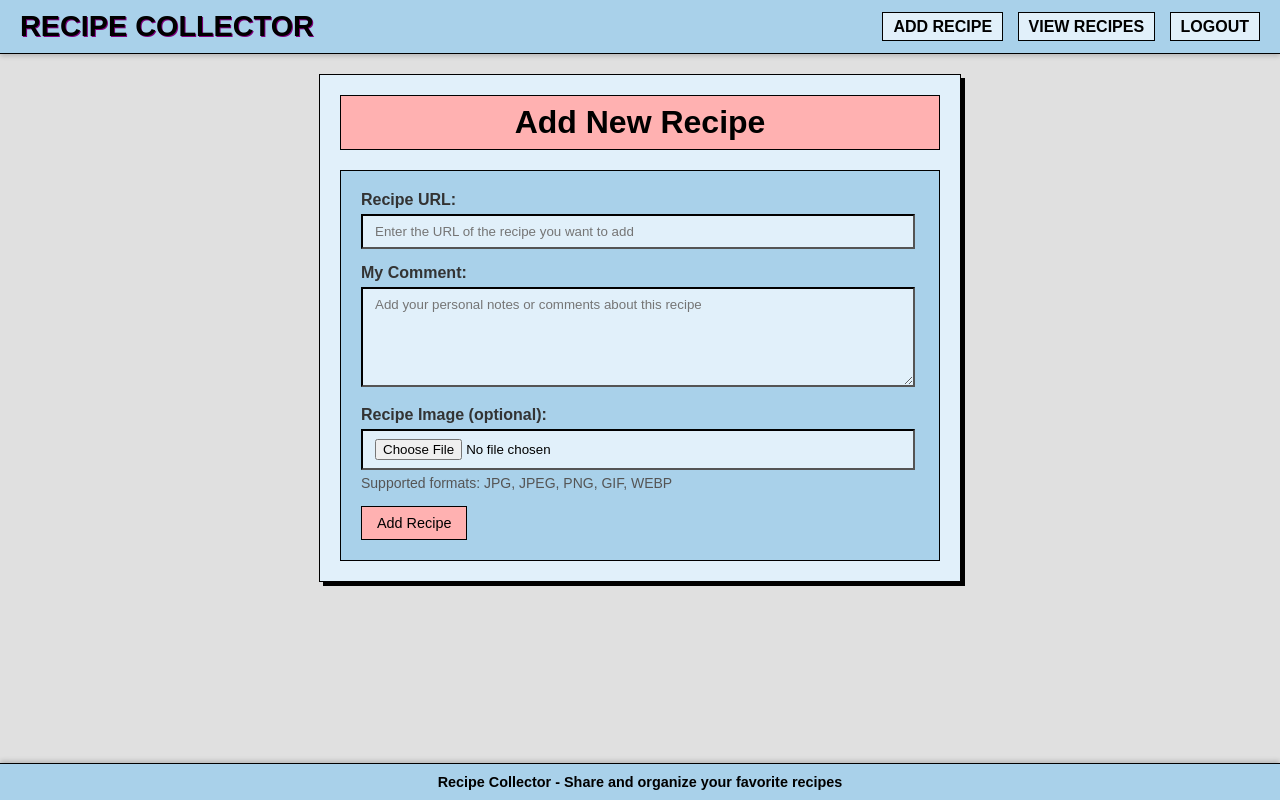
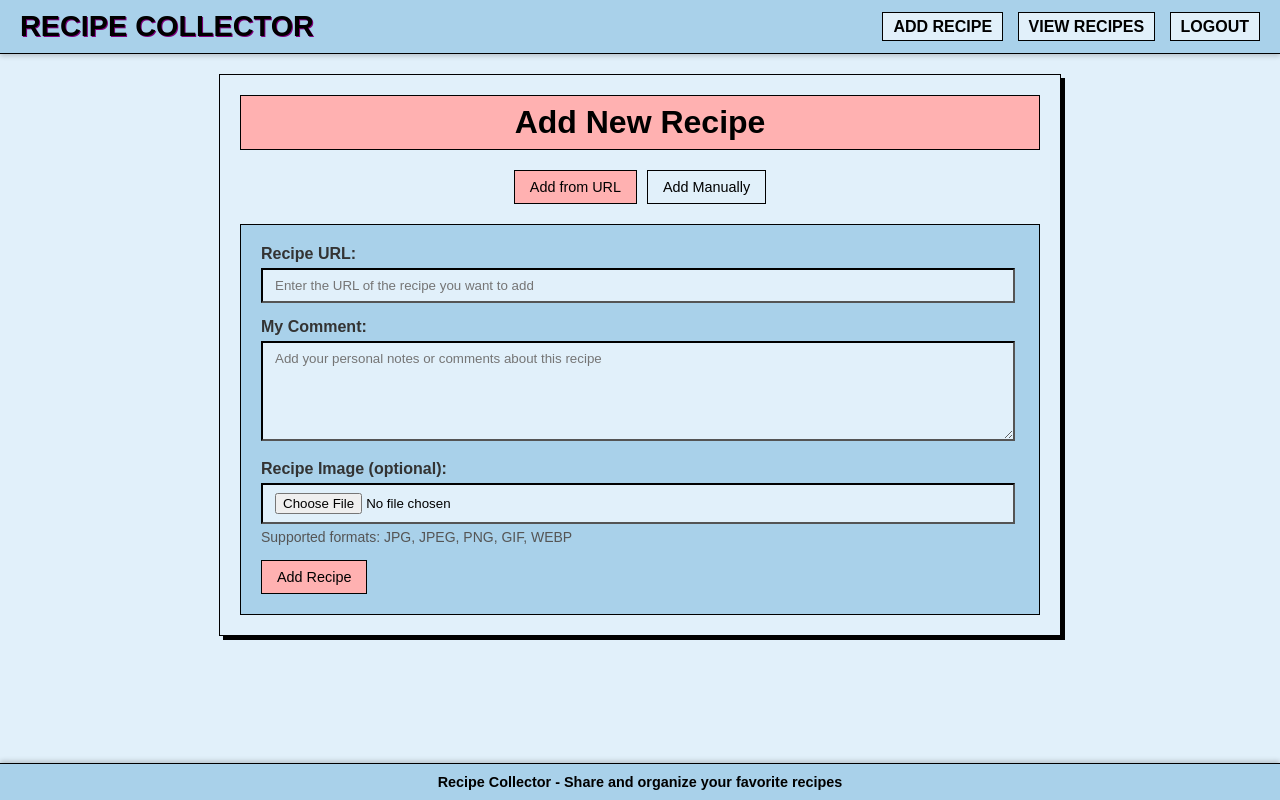
Before and after one commit to joshrees77/Recipe-Collector, a Flask app: page /add in a window 1280 px wide. Run offline with Flask 3, Linux system fonts and the light colour scheme; the visitor is signed in with stand-in values (Sample User, id 1).

Commit message:
updated look and manual recipe form

```diff
--- a/app.py
+++ b/app.py
@@ -418,9 +418,11 @@ def commit_and_push_db():
 def add_recipe():
     if not session.get('logged_in'):
         abort(403)
+
     url = request.form.get('url')
-    my_comment = request.form.get('my_comment')  # Get the comment from the form
+    my_comment = request.form.get('my_comment')
     image_url = None
+
     # Handle file upload
     if 'image_file' in request.files:
         file = request.files['image_file']
@@ -437,28 +439,46 @@ def add_recipe():
             file.save(filepath)
             crop_to_square(filepath) # Crop the image after saving
             image_url = filename
-    if not url:
-        return jsonify({'error': 'No URL provided'}), 400
+
     try:
-        recipe_data = extract_recipe(url)
-        recipe = Recipe(
-            title=recipe_data['title'],
-            ingredients=recipe_data['ingredients'],
-            instructions=recipe_data['instructions'],
-            source_url=url,
-            source_name=get_domain_name(url),
-            image_url=image_url if image_url else None,
-            my_comment=my_comment  # Add the comment to the recipe
-        )
+        if url:
+            # URL scraping mode
+            recipe_data = extract_recipe(url)
+            recipe = Recipe(
+                title=recipe_data['title'],
+                ingredients=recipe_data['ingredients'],
+                instructions=recipe_data['instructions'],
+                source_url=url,
+                source_name=get_domain_name(url),
+                image_url=image_url if image_url else None,
+                my_comment=my_comment
+            )
+        else:
+            # Manual entry mode
+            title = request.form.get('title')
+            ingredients = request.form.get('ingredients')
+            instructions = request.form.get('instructions')
+            source_name = request.form.get('source_name')
+            source_url = request.form.get('source_url', '')  # Optional
+
+            if not all([title, ingredients, instructions, source_name]):
+                return jsonify({'error': 'Missing required fields'}), 400
+
+            recipe = Recipe(
+                title=title,
+                ingredients=ingredients,
+                instructions=instructions,
+                source_url=source_url if source_url else '',
+                source_name=source_name,
+                image_url=image_url if image_url else None,
+                my_comment=my_comment
+            )
+
         db.session.add(recipe)
         db.session.commit()
 
-        # *** WARNING: Attempting to commit and push DB file - NOT RECOMMENDED ***
-        # This is unreliable and has significant drawbacks (data loss on deploy, git issues, security)
-        # You MUST manually set up git on the server for this to have any chance of working.
-        # The database file on the server is still ephemeral and will be lost on redeploy.
-        commit_and_push_db() # Call the function after saving the recipe
-        # *************************************************************************
+        # Attempt to commit and push DB file
+        commit_and_push_db()
 
         return redirect(url_for('recipes'))
     except Exception as e:
--- a/templates/index.html
+++ b/templates/index.html
@@ -11,11 +11,50 @@
         Please <a href="{{ url_for('login') }}">log in</a> to add recipes.
     </div>
     {% else %}
+    <div class="entry-type-toggle">
+        <button type="button" class="btn-90s-primary toggle-btn active" data-mode="url">Add from URL</button>
+        <button type="button" class="btn-90s-primary toggle-btn" data-mode="manual">Add Manually</button>
+    </div>
+
     <form action="{{ url_for('add_recipe') }}" method="post" enctype="multipart/form-data" class="add-recipe-form">
-        <div class="form-group">
-            <label for="url" class="form-label-90s">Recipe URL:</label>
-            <input type="url" name="url" id="url" class="form-control-90s" required
-                   placeholder="Enter the URL of the recipe you want to add">
+        <div id="url-entry" class="entry-section">
+            <div class="form-group">
+                <label for="url" class="form-label-90s">Recipe URL:</label>
+                <input type="url" name="url" id="url" class="form-control-90s"
+                       placeholder="Enter the URL of the recipe you want to add">
+            </div>
+        </div>
+
+        <div id="manual-entry" class="entry-section" style="display: none;">
+            <div class="form-group">
+                <label for="title" class="form-label-90s">Recipe Title:</label>
+                <input type="text" name="title" id="title" class="form-control-90s" required
+                       placeholder="Enter the recipe title">
+            </div>
+
+            <div class="form-group">
+                <label for="ingredients" class="form-label-90s">Ingredients:</label>
+                <textarea name="ingredients" id="ingredients" class="form-control-90s" rows="10" required
+                          placeholder="Enter ingredients, one per line"></textarea>
+            </div>
+
+            <div class="form-group">
+                <label for="instructions" class="form-label-90s">Instructions:</label>
+                <textarea name="instructions" id="instructions" class="form-control-90s" rows="10" required
+                          placeholder="Enter instructions, one per line"></textarea>
+            </div>
+
+            <div class="form-group">
+                <label for="source_name" class="form-label-90s">Source Name:</label>
+                <input type="text" name="source_name" id="source_name" class="form-control-90s" required
+                       placeholder="Enter the source name (e.g., 'My Cookbook', 'Family Recipe')">
+            </div>
+
+            <div class="form-group">
+                <label for="source_url" class="form-label-90s">Source URL (optional):</label>
+                <input type="url" name="source_url" id="source_url" class="form-control-90s"
+                       placeholder="Enter the source URL if available">
+            </div>
         </div>
 
         <div class="form-group">
@@ -40,13 +79,13 @@
 
 <style>
 body {
-    background-color: #e0e0e0; /* Consistent light gray background */
+    background-color: #e1f0fa; /* Consistent light gray background */
     font-family: 'Arial', sans-serif;
     color: #000;
 }
 
 .add-recipe-container {
-    max-width: 600px;
+    max-width: 800px;
     margin: 20px auto;
     padding: 20px;
     border: 1px solid #000;
@@ -64,6 +103,35 @@ body {
     font-size: 2em;
     margin-top: 0;
     margin-bottom: 20px;
+}
+
+.entry-type-toggle {
+    display: flex;
+    gap: 10px;
+    margin-bottom: 20px;
+    justify-content: center;
+}
+
+.toggle-btn {
+    background-color: #e1f0fa; /* Lighter blue when not active */
+    color: #000;
+    padding: 8px 15px;
+    font-size: 0.9em;
+    border: 1px solid #000;
+    border-radius: 0;
+    cursor: pointer;
+    transition: none;
+    font-family: 'Arial', sans-serif;
+    text-decoration: none;
+    display: inline-block;
+}
+
+.toggle-btn.active {
+    background-color: #ffb1b1; /* Pinkish-red when active */
+}
+
+.toggle-btn:hover {
+    background-color: #e09b9b;
 }
 
 .add-recipe-form {
@@ -139,4 +207,47 @@ textarea.form-control-90s {
     color: #555;
 }
 </style>
+
+<script>
+document.addEventListener('DOMContentLoaded', function() {
+    const toggleBtns = document.querySelectorAll('.toggle-btn');
+    const urlSection = document.getElementById('url-entry');
+    const manualSection = document.getElementById('manual-entry');
+    const urlInput = document.getElementById('url');
+    const manualInputs = document.querySelectorAll('#manual-entry input, #manual-entry textarea');
+
+    function setActiveMode(mode) {
+        // Update button styles
+        toggleBtns.forEach(btn => {
+            btn.classList.toggle('active', btn.dataset.mode === mode);
+        });
+
+        // Show/hide sections
+        urlSection.style.display = mode === 'url' ? 'block' : 'none';
+        manualSection.style.display = mode === 'manual' ? 'block' : 'none';
+
+        // Update required attributes
+        if (mode === 'url') {
+            urlInput.required = true;
+            manualInputs.forEach(input => input.required = false);
+        } else {
+            urlInput.required = false;
+            manualInputs.forEach(input => {
+                if (input.id !== 'source_url' && input.id !== 'my_comment') {
+                    input.required = true;
+                }
+            });
+        }
+    }
+
+    toggleBtns.forEach(btn => {
+        btn.addEventListener('click', () => {
+            setActiveMode(btn.dataset.mode);
+        });
+    });
+
+    // Initialize with URL mode
+    setActiveMode('url');
+});
+</script>
 {% endblock %}
```
Also changed, not shown: templates/recipes.html (+4 -4 lines), 2 other files.
